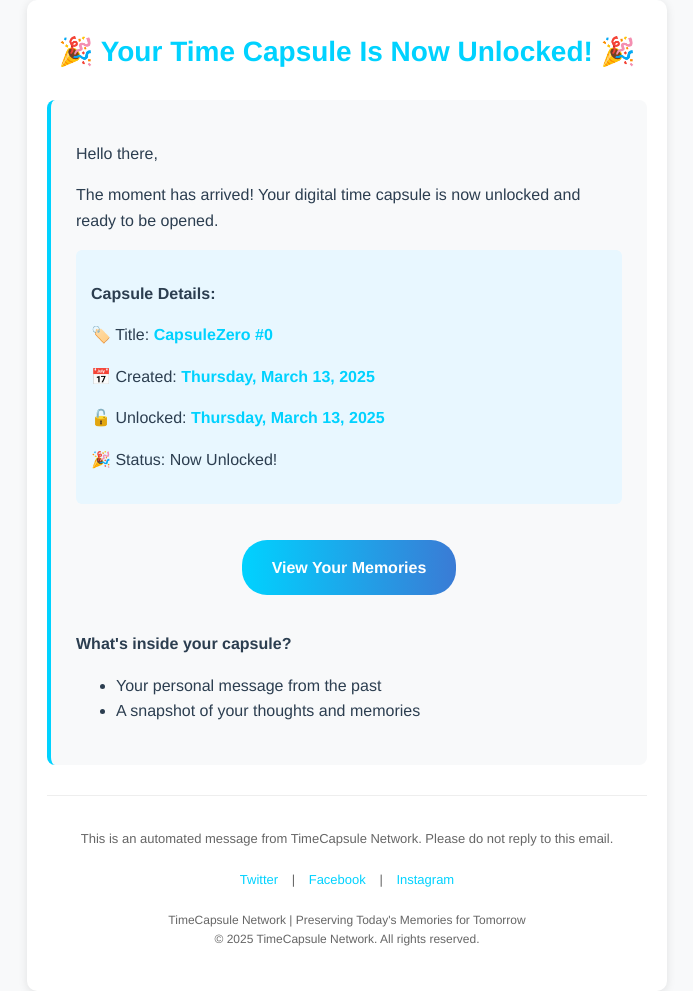
After one commit to Agha-Here/TimeCapsule, a Django app: template capsule/templates/capsule/emails/capsule_unlocked.html in a window 1280 px wide. The commit adds this page. Shown: the whole page, without its empty margins (293-986 px from the left). Run offline with Django 5.2, Linux system fonts and the light colour scheme; the template is opened without the code that fills it: values that come from a table or form of the project are taken from there, others are empty; data comes from the database, SQL or seed files in the repository; both versions use the stored data as it was before the commit.

Commit message:
Email system added

```diff
--- a/capsule/templates/capsule/creation.html
+++ b/capsule/templates/capsule/creation.html
@@ -11,7 +11,7 @@
   <link rel="preconnect" href="https://fonts.gstatic.com" crossorigin>
   <link href="https://fonts.googleapis.com/css2?family=Poppins:wght@300;400;500;600;700&display=swap" rel="stylesheet">
   <link rel="stylesheet" href="https://cdnjs.cloudflare.com/ajax/libs/font-awesome/6.5.1/css/all.min.css">
-  <link rel="icon" type="image/webp" href="{% static 'capsule/Media/icon.png' %}">
+  <link rel="icon" href="{% static 'Media/logo1.png' %}">
 </head>
 
 <body>
--- /dev/null
+++ b/capsule/templates/capsule/emails/capsule_unlocked.html
@@ -0,0 +1,131 @@
+<!DOCTYPE html>
+<html>
+<head>
+    <style>
+        body {
+            font-family: 'Helvetica Neue', Arial, sans-serif;
+            line-height: 1.6;
+            color: #2c3e50;
+            margin: 0;
+            padding: 0;
+            background-color: #f8f9fa;
+        }
+        .container {
+            max-width: 600px;
+            margin: 0 auto;
+            padding: 30px 20px;
+            background-color: #ffffff;
+            border-radius: 10px;
+            box-shadow: 0 2px 10px rgba(0,0,0,0.1);
+        }
+        .logo {
+            text-align: center;
+            margin-bottom: 30px;
+        }
+        .logo img {
+            height: 60px;
+        }
+        .header {
+            color: #00d2ff;
+            font-size: 28px;
+            margin-bottom: 25px;
+            text-align: center;
+            font-weight: 600;
+        }
+        .content {
+            background: #f8f9fa;
+            padding: 25px;
+            border-radius: 8px;
+            margin: 20px 0;
+            border-left: 4px solid #00d2ff;
+        }
+        .capsule-info {
+            background: #e8f7ff;
+            padding: 15px;
+            border-radius: 6px;
+            margin: 15px 0;
+        }
+        .button {
+            display: inline-block;
+            padding: 15px 30px;
+            background: linear-gradient(90deg, #00d2ff, #3a7bd5);
+            color: white;
+            text-decoration: none;
+            border-radius: 25px;
+            font-weight: 600;
+            margin: 20px 0;
+            text-align: center;
+        }
+        .highlight {
+            color: #00d2ff;
+            font-weight: 600;
+        }
+        .footer {
+            margin-top: 30px;
+            padding-top: 20px;
+            border-top: 1px solid #eee;
+            font-size: 13px;
+            color: #666;
+            text-align: center;
+        }
+        .social-links {
+            margin-top: 20px;
+            text-align: center;
+        }
+        .social-links a {
+            margin: 0 10px;
+            color: #00d2ff;
+            text-decoration: none;
+        }
+    </style>
+</head>
+<body>
+    <div class="container">
+        <div class="header">
+            🎉 Your Time Capsule Is Now Unlocked! 🎉
+        </div>
+        <div class="content">
+            <p>Hello there,</p>
+            <p>The moment has arrived! Your digital time capsule is now unlocked and ready to be opened.</p>
+
+            <div class="capsule-info">
+                <p><strong>Capsule Details:</strong></p>
+                <p>🏷️ Title: <span class="highlight">{{ capsule.title }} #{{ capsule.id }}</span></p>
+                <p>📅 Created: <span class="highlight">{{ capsule.created_at|date:"l, F j, Y" }}</span></p>
+                <p>🔓 Unlocked: <span class="highlight">{{ capsule.unlock_at|date:"l, F j, Y" }}</span></p>
+                <p>🎉 Status: Now Unlocked!</p>
+            </div>
+
+            <p style="text-align: center;">
+                <a href="http://your-domain.com/capsule/{{ capsule.id }}" class="button">
+                    View Your Memories
+                </a>
+            </p>
+
+            <p><strong>What's inside your capsule?</strong></p>
+            <ul>
+                <li>Your personal message from the past</li>
+                {% if capsule.upload %}
+                <li>Media attachments you included</li>
+                {% endif %}
+                <li>A snapshot of your thoughts and memories</li>
+            </ul>
+        </div>
+
+        <div class="footer">
+            <p>This is an automated message from TimeCapsule Network. Please do not reply to this email.</p>
+
+            <div class="social-links">
+                <a href="#">Twitter</a> |
+                <a href="#">Facebook</a> |
+                <a href="#">Instagram</a>
+            </div>
+
+            <p style="margin-top: 20px; font-size: 12px;">
+                TimeCapsule Network | Preserving Today's Memories for Tomorrow<br>
+                © {% now "Y" %} TimeCapsule Network. All rights reserved.
+            </p>
+        </div>
+    </div>
+</body>
+</html>
--- a/capsule/templates/capsule/index.html
+++ b/capsule/templates/capsule/index.html
@@ -6,6 +6,7 @@
   <title>Time Capsule Network</title>
   {% load static %}
   <link rel="stylesheet" href="{% static 'capsule/styles.css' %}">
+  <link rel="icon" href="{% static 'Media/icon1.png' %}">
 </head>
 <body>
   <div class="container">
```
Also changed, not shown: TimeCapsule/settings.py (+10 -0 lines), capsule/management/commands/send_unlock_emails.py (added, +22 -0 lines), capsule/templates/capsule/emails/capsule_sealed.html (added, +121 -0 lines), capsule/utils.py (added, +55 -0 lines), capsule/views.py (+9 -0 lines), capsule/migrations/0003_remove_capsulelike_capsule_comment_like_and_more.py (added), capsule/migrations/0004_remove_like_capsule_delete_comment_delete_like.py (added), capsule/static/Media/logo.png (added), capsule/static/Media/logo1.png (added), db.sqlite3.
